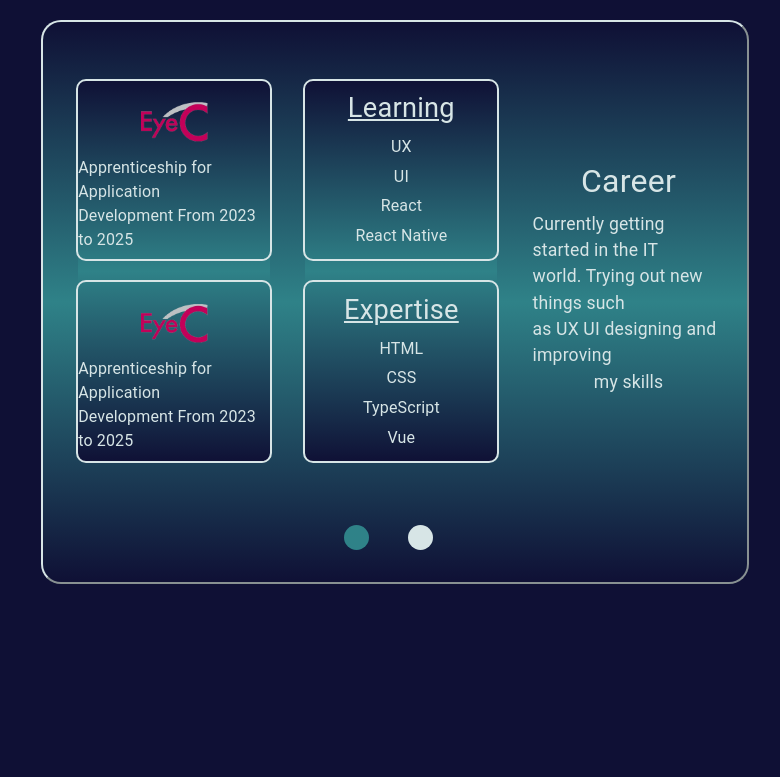
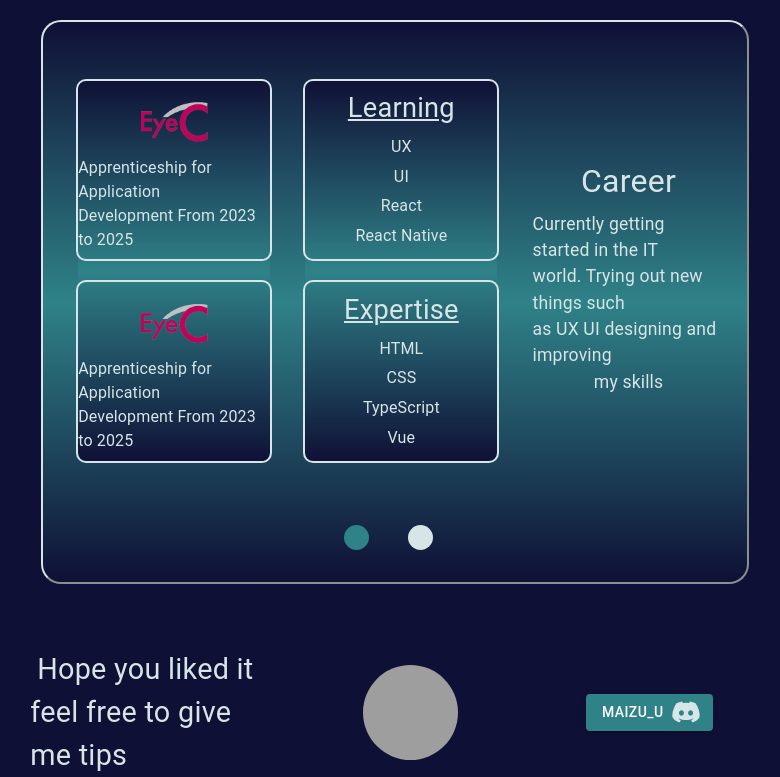
Before and after one commit to Maurice-H/Maizu-s-Website, a React (Vite) app: page / in a window 1280 px wide. Shown: the part 614-1391 px from the top of the page, without its empty margins (245-1025 px from the left). Before the commit the page ends 1270 px from the top, so only its background shows below. Built offline with nearby package versions, Linux system fonts and the light colour scheme; grey boxes are pictures that could not be loaded.

Commit message:
Finished HomePage (For now)

```diff
--- a/src/Views/HomePage.tsx
+++ b/src/Views/HomePage.tsx
@@ -1,4 +1,5 @@
 import AboutMe from "../Sections/AboutMe";
+import Footer from "../Sections/Footer";
 import Header from "../Sections/Header.tsx";
 import Welcome from "../Sections/Welcome";
 
@@ -8,6 +9,7 @@ function HomePage() {
       <Header />
       <Welcome />
       <AboutMe />
+      <Footer />
     </>
   );
 }
```
